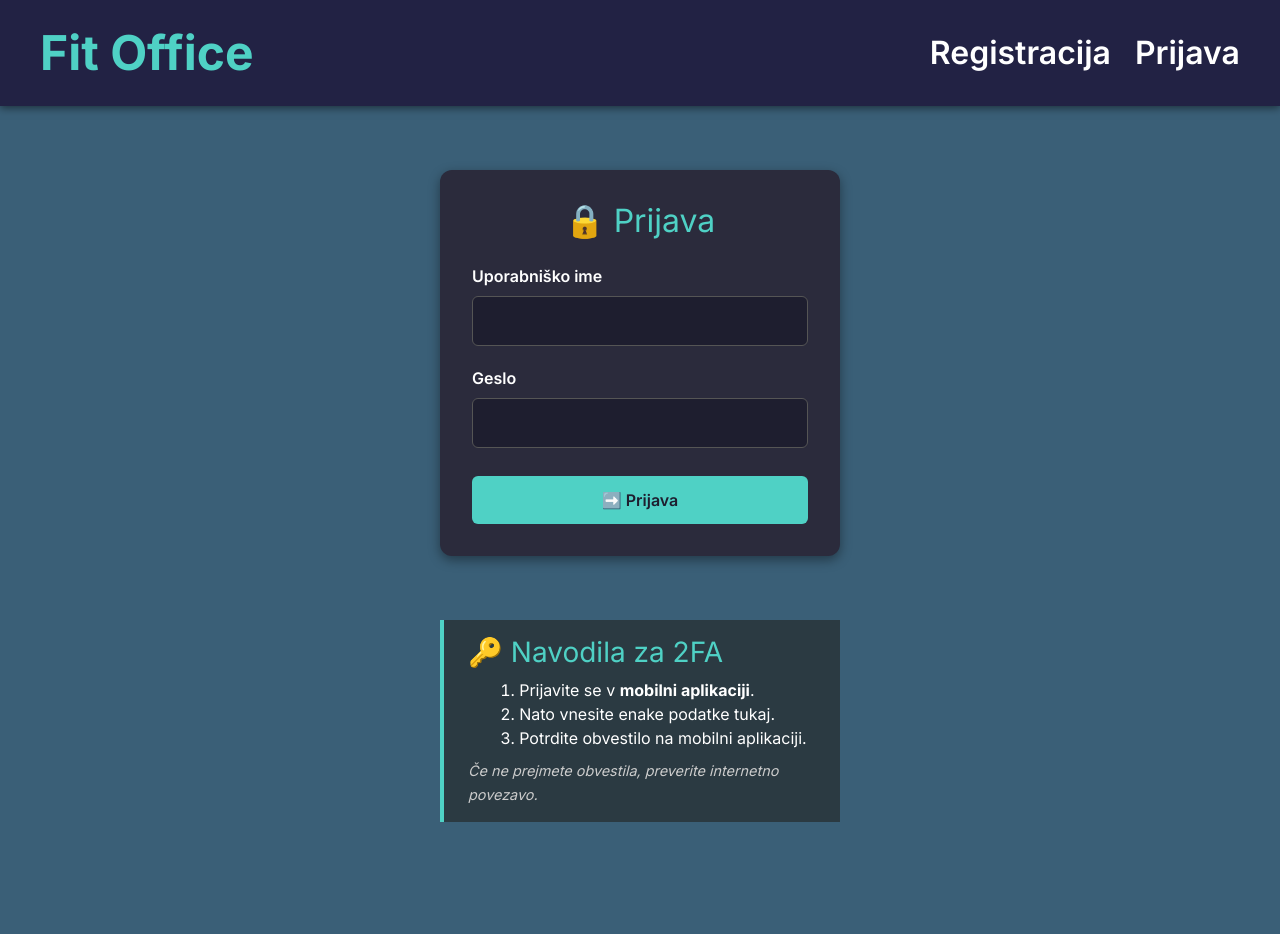
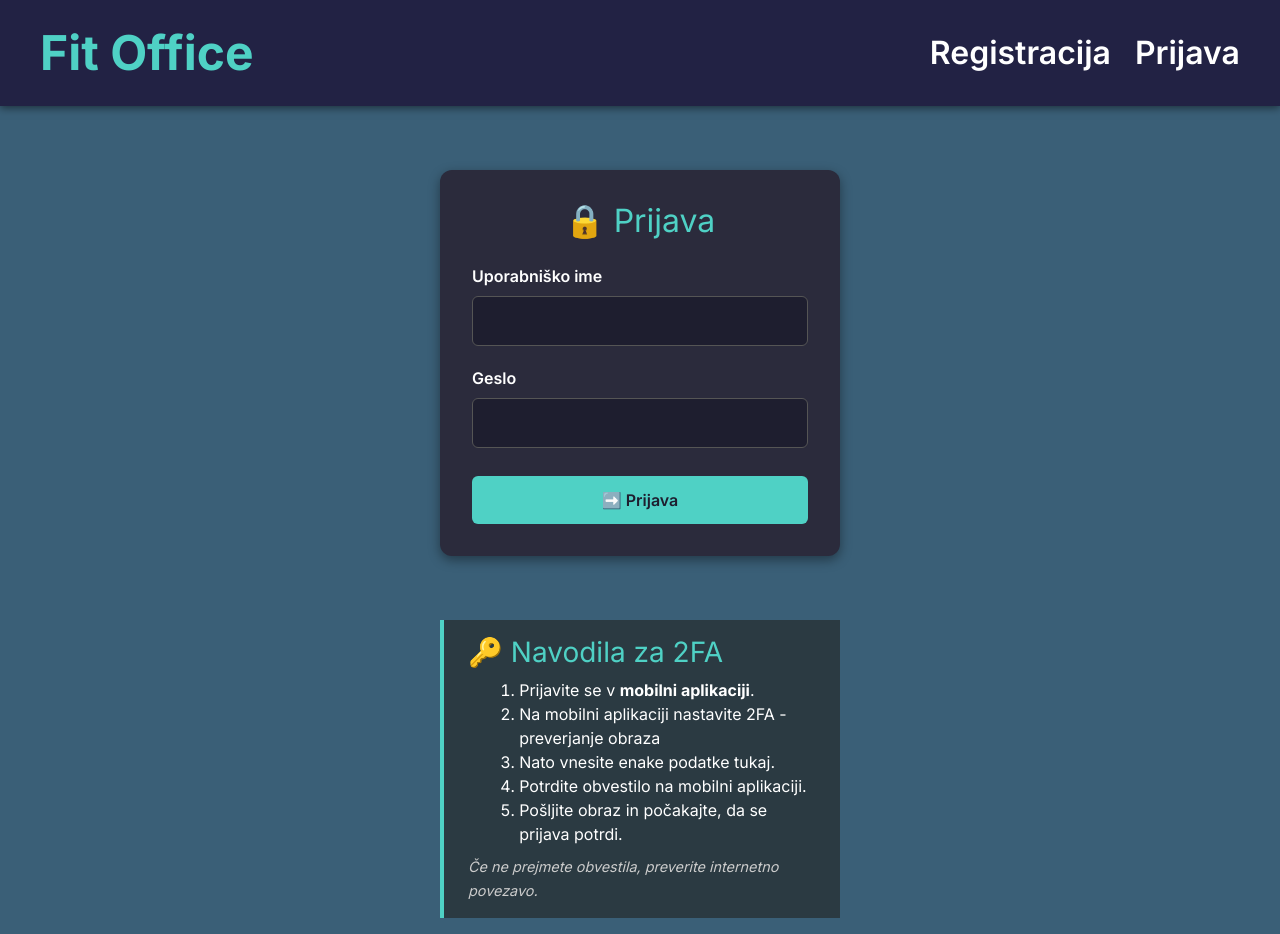
Before and after one commit to ErikHostnik/Zdravo-ivljenje-v-podjetju, a React (Create React App) app in the folder frontend/web/: page /login in a window 1280 px wide. Before the commit the page ends 838 px from the top, so only its background shows below. Built offline with nearby package versions, Linux system fonts and the light colour scheme.

Commit message:
ZDRAV-114 Dodani napotki za 2FA v login.js

```diff
--- a/frontend/web/src/components/Login.js
+++ b/frontend/web/src/components/Login.js
@@ -151,8 +151,10 @@ export default function Login() {
         <h3>🔑 Navodila za 2FA</h3>
         <ol>
           <li>Prijavite se v <strong>mobilni aplikaciji</strong>.</li>
+          <li>Na mobilni aplikaciji nastavite 2FA - preverjanje obraza</li>
           <li>Nato vnesite enake podatke tukaj.</li>
           <li>Potrdite obvestilo na mobilni aplikaciji.</li>
+          <li>Pošljite obraz in počakajte, da se prijava potrdi.</li>
         </ol>
         <em>Če ne prejmete obvestila, preverite internetno povezavo.</em>
       </div>
```
